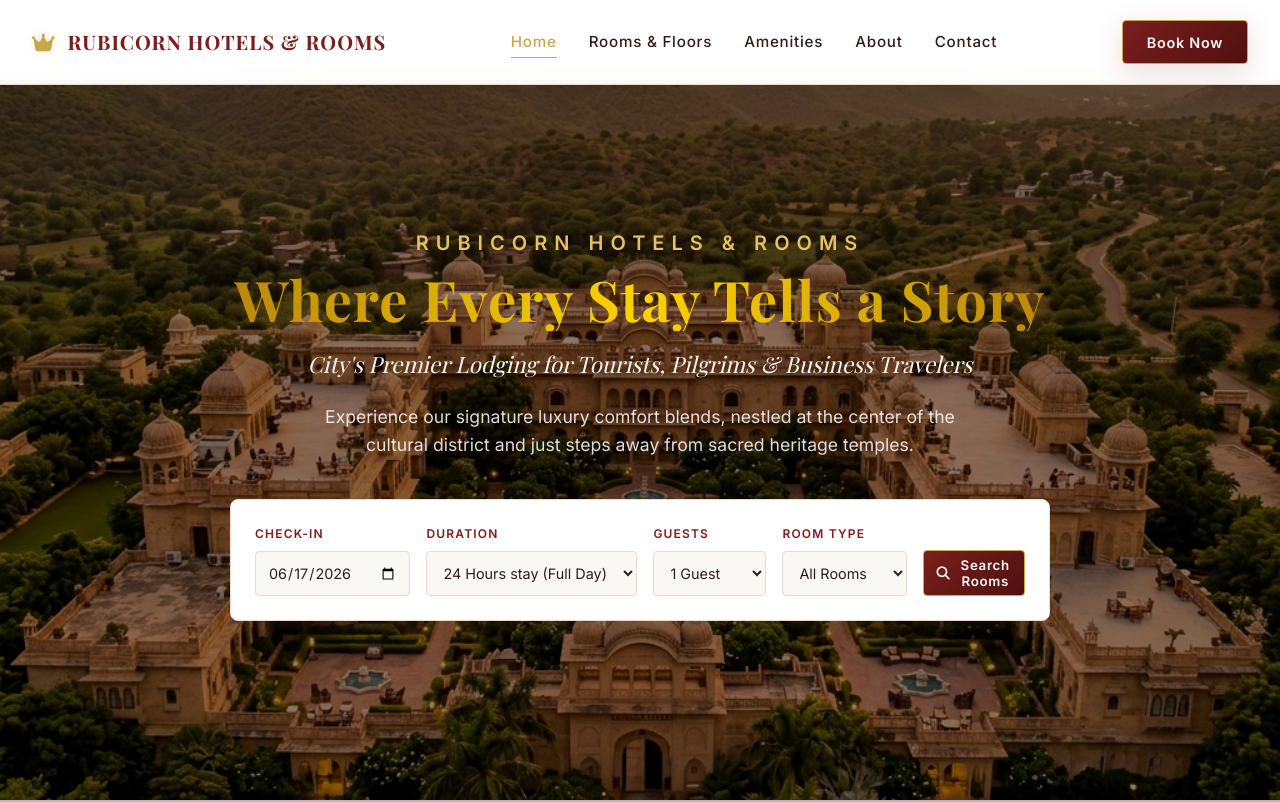
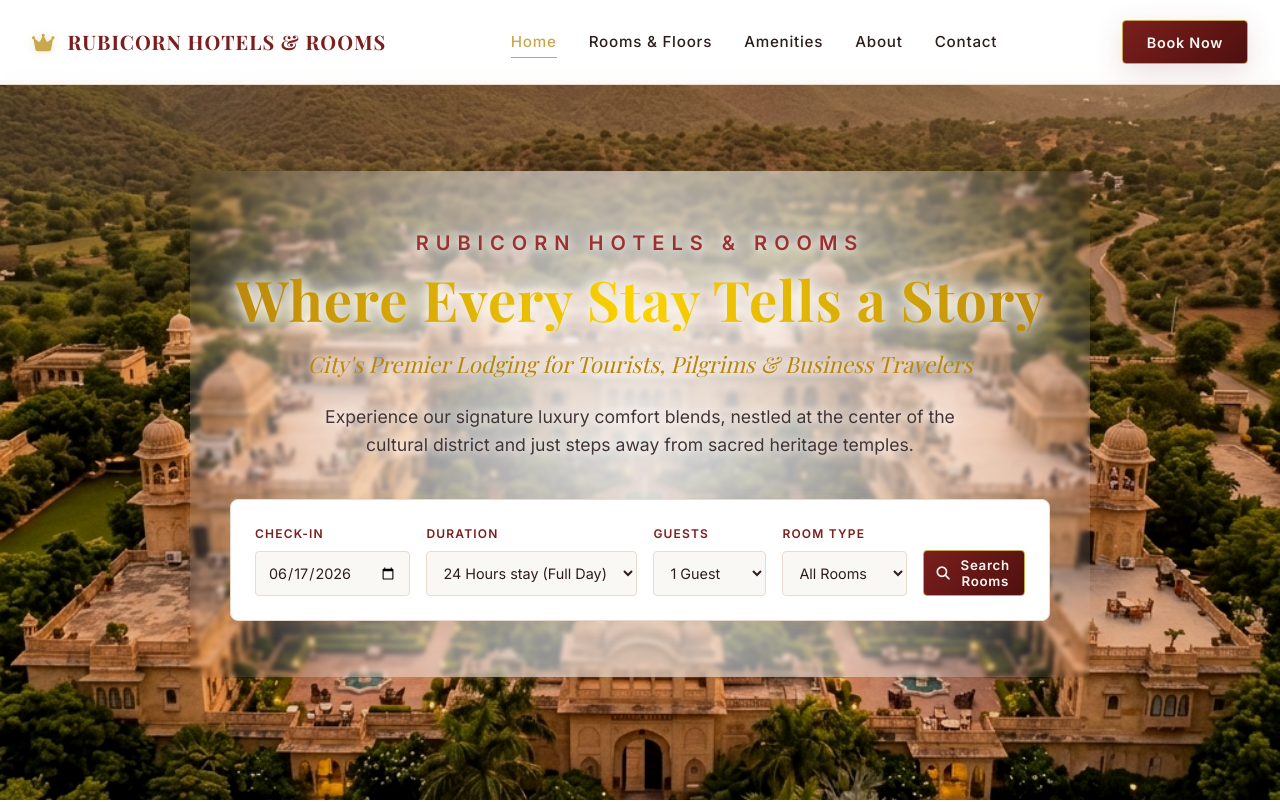
Before and after one commit to sukumar38140/Rubicorn-Hotels-Rooms, a website: page index.html in a window 1280 px wide. Shown: the top 802 px of the page. Drawn offline with nearby package versions, Linux system fonts and the light colour scheme; a web font is replaced by a local one.

Commit message:
design: add soft white radial fog and text-shadow glow to hero section and change featured rooms section background to white

```diff
--- a/style.css
+++ b/style.css
@@ -464,7 +464,7 @@ img {
   left: 0;
   width: 100%;
   height: 100%;
-  background: rgba(0, 0, 0, 0.4); /* Premium dark overlay for text contrast while preserving image visibility */
+  background: transparent; /* Remove white gradient overlay */
   z-index: 2;
 }
 
@@ -476,9 +476,9 @@ img {
   padding: 3.5rem 2.5rem;
   text-align: center;
   margin-top: -2rem;
-  background: transparent;
-  backdrop-filter: none;
-  -webkit-backdrop-filter: none;
+  background: radial-gradient(circle, rgba(255, 255, 255, 0.88) 0%, rgba(255, 255, 255, 0.5) 60%, rgba(255, 255, 255, 0) 100%); /* Soft localized white fog */
+  backdrop-filter: blur(2px);
+  -webkit-backdrop-filter: blur(2px);
   border: none;
   box-shadow: none;
 }
@@ -487,11 +487,12 @@ img {
   font-size: 1.25rem;
   letter-spacing: 0.35em;
   font-weight: 600;
-  color: var(--color-gold-light); /* Bright Gold on dark background */
+  color: var(--color-burgundy-light); /* Brighter Burgundy */
   text-transform: uppercase;
   margin-bottom: 0.5rem;
   display: block;
   animation: fade-in-up 0.8s ease-out forwards;
+  text-shadow: 0 0 10px #ffffff, 0 0 20px #ffffff; /* White fog glow behind letters */
 }
 
 .hero-title {
@@ -501,6 +502,7 @@ img {
   margin-bottom: 1rem;
   font-family: var(--font-serif);
   animation: fade-in-up 1s ease-out forwards;
+  filter: drop-shadow(0 0 6px #ffffff) drop-shadow(0 0 12px rgba(255, 255, 255, 0.9)); /* Halo glow on gradient text */
 }
 
 .mobile-hero-image-wrap {
@@ -511,17 +513,19 @@ img {
   font-size: 1.4rem;
   font-family: var(--font-serif);
   font-style: italic;
-  color: #FAF7F2; /* Warm White for contrast on dark background */
+  color: #b8860b; /* Richer, brighter gold for contrast */
   margin-bottom: 1.25rem;
   animation: fade-in-up 1.1s ease-out forwards;
+  text-shadow: 0 0 10px #ffffff, 0 0 20px #ffffff; /* White fog glow behind letters */
 }
 
 .hero-desc {
   font-size: 1.1rem;
-  color: rgba(255, 255, 255, 0.85); /* Legible soft white text */
+  color: #443535; /* Darker, cleaner and highly legible text color */
   max-width: 650px;
   margin: 0 auto 2.5rem;
   animation: fade-in-up 1.2s ease-out forwards;
+  text-shadow: 0 0 10px #ffffff, 0 0 20px #ffffff; /* White fog glow behind letters */
 }
 
 /* Floating Quick Search Widget */
@@ -3728,10 +3732,6 @@ input:focus-visible, select:focus-visible, textarea:focus-visible, button:focus-
     margin-top: 0 !important;
   }
 
-  .hero-subtitle-brand {
-    color: var(--color-burgundy-light) !important; /* Reset to dark burgundy on light mobile layout */
-  }
-
   .hero-title {
     font-size: clamp(2rem, 8vw, 3rem);
     line-height: 1.1;
@@ -3741,13 +3741,11 @@ input:focus-visible, select:focus-visible, textarea:focus-visible, button:focus-
   .hero-tagline {
     font-size: 1.15rem;
     margin-bottom: 0.75rem;
-    color: #b8860b !important; /* Reset to dark gold on light mobile layout */
   }
 
   .hero-desc {
     font-size: 0.95rem;
     margin-bottom: 1.5rem;
-    color: #443535 !important; /* Reset to dark charcoal on light mobile layout */
   }
 
   .purpose-grid {
```
Also changed, not shown: app.js.
